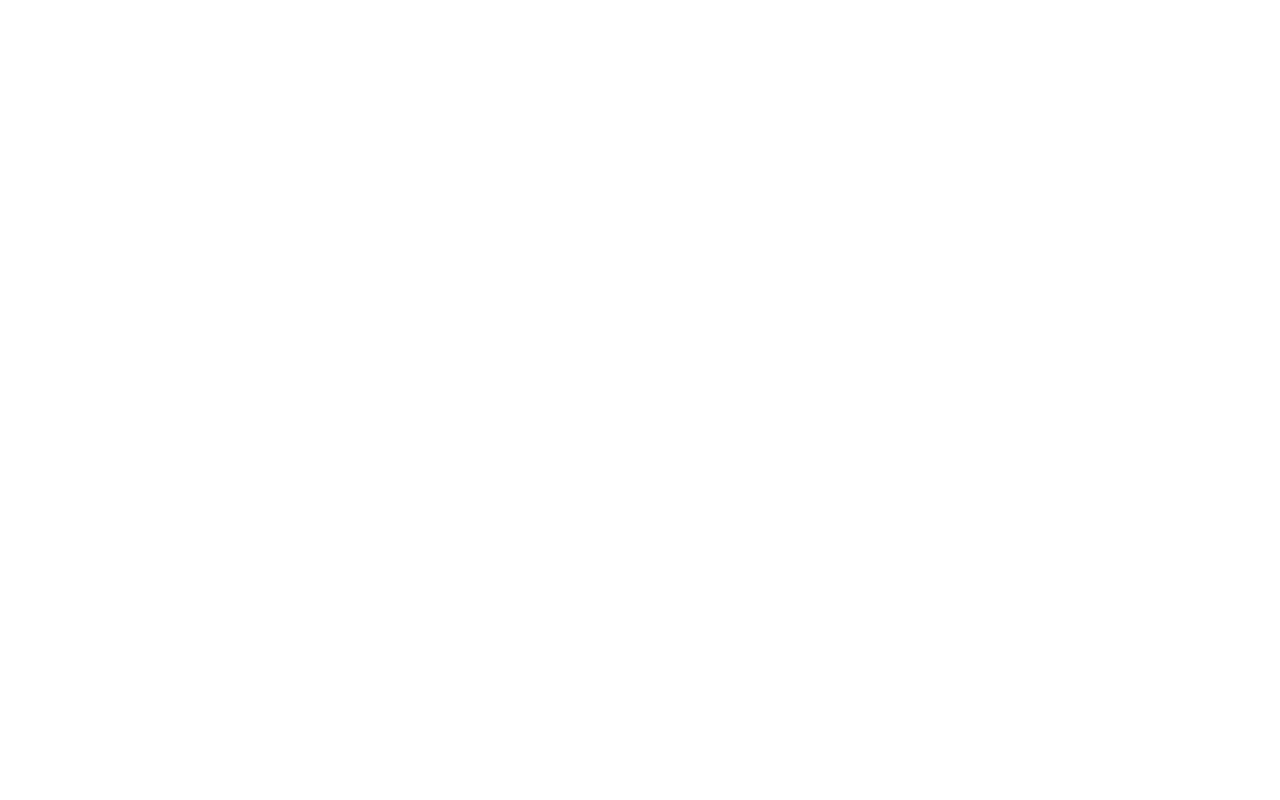
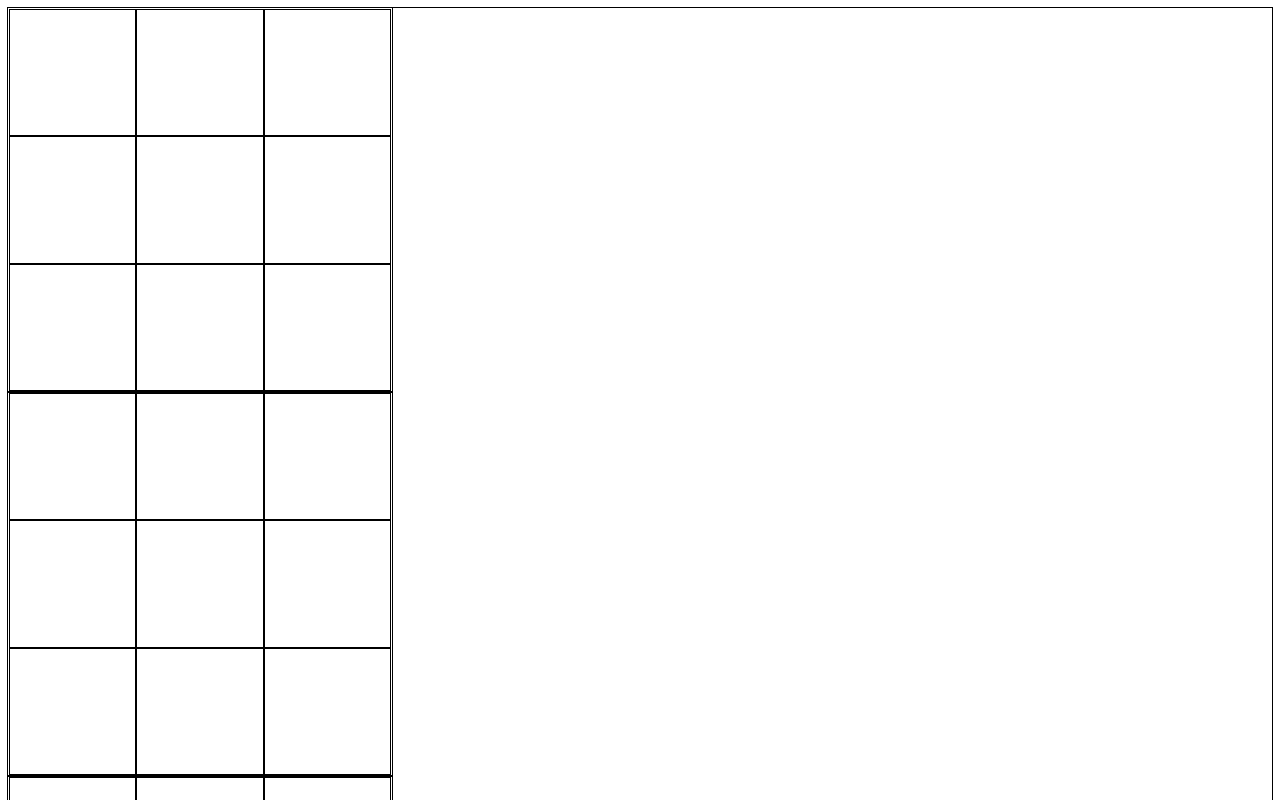
Before and after one commit to mavhc/WyGame, a plain HTML site: page web/index.html in a window 1280 px wide. Shown: the top 800 px of the page. Drawn offline with Linux system fonts and the light colour scheme.

Commit message:
Constant outline

```diff
--- a/web/styles.css
+++ b/web/styles.css
@@ -1,4 +1,7 @@
-*:hover { outline: #000000 solid 1px }
+*
+{
+    outline: #000000 solid 1px
+}
 
 body
 {
```
